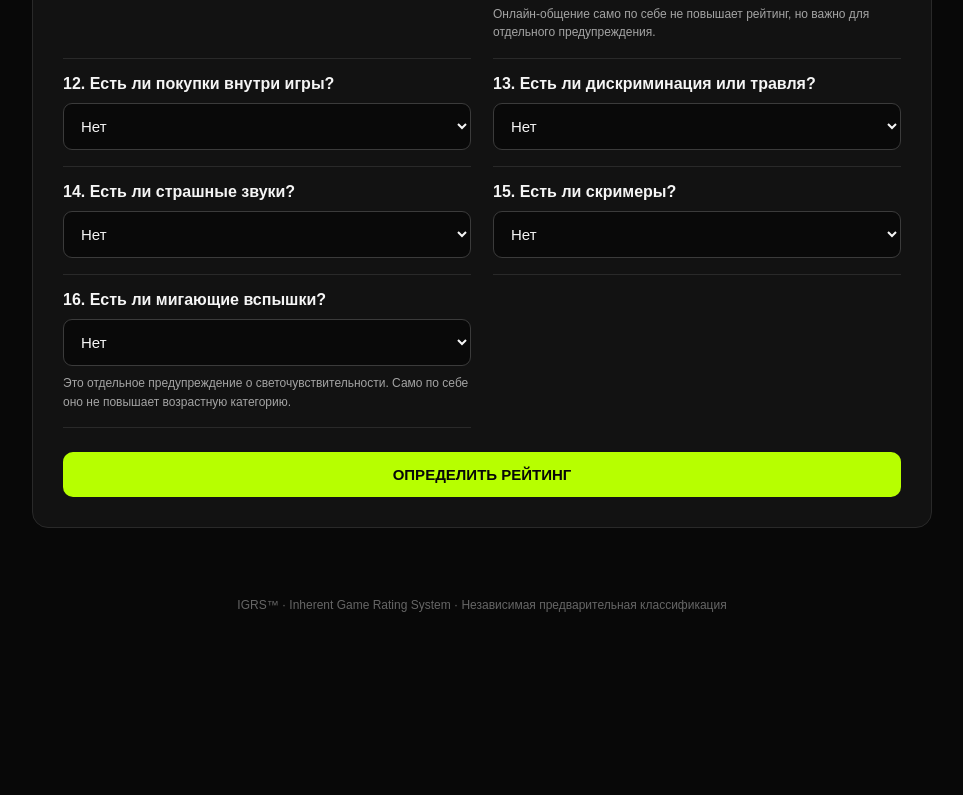
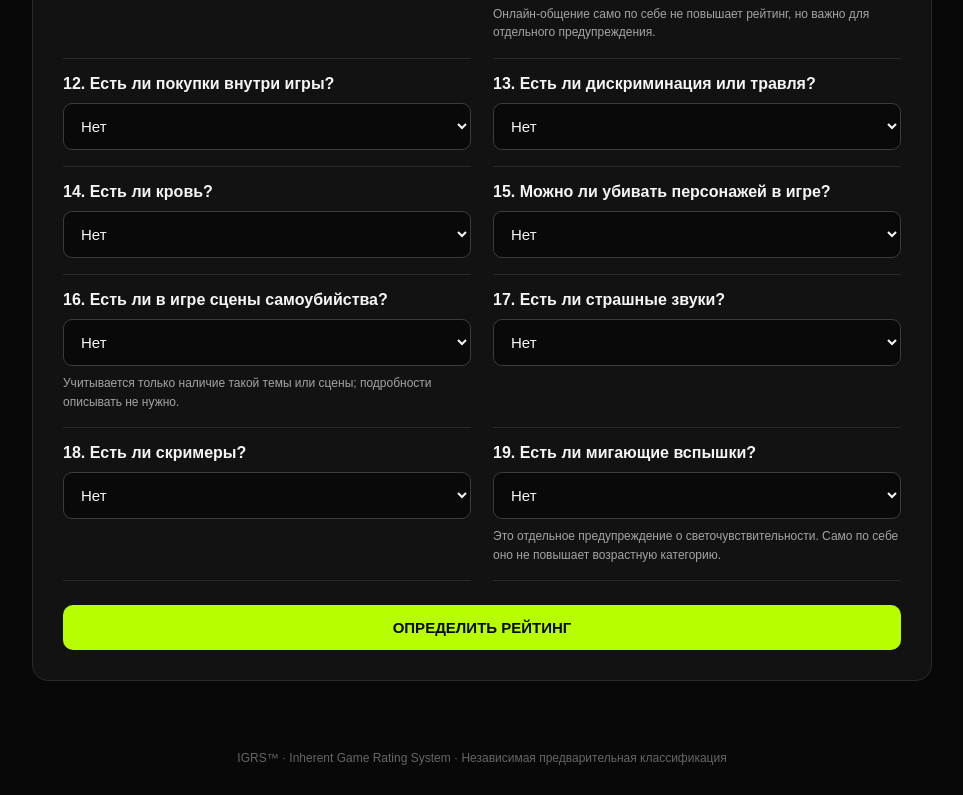
Before and after one commit to Inherent8988/IGRS, a plain HTML site: page index.html in a window 1280 px wide. Shown: the part 1830-2625 px from the top of the page, without its empty margins (158-1121 px from the left). Before the commit the page ends 2472 px from the top, so only its background shows below. Drawn offline with Linux system fonts and the light colour scheme.

Commit message:
Add files via upload

```diff
--- a/index.html
+++ b/index.html
@@ -146,15 +146,28 @@ footer{text-align:center;color:#666;font-size:12px;padding:0 20px 30px}
         <select id="discrimination"><option value="0">Нет</option><option value="1">Редкие упоминания или сюжетный контекст</option><option value="2">Частое или одобряемое игрой изображение</option></select>
       </div>
       <div class="question">
-        <label for="scarySounds">14. Есть ли страшные звуки?</label>
+        <label for="blood">14. Есть ли кровь?</label>
+        <select id="blood"><option value="0">Нет</option><option value="1">Да, присутствует</option></select>
+      </div>
+      <div class="question">
+        <label for="killing">15. Можно ли убивать персонажей в игре?</label>
+        <select id="killing"><option value="0">Нет</option><option value="1">Да, это возможно</option></select>
+      </div>
+      <div class="question">
+        <label for="suicideScenes">16. Есть ли в игре сцены самоубийства?</label>
+        <select id="suicideScenes"><option value="0">Нет</option><option value="1">Да, присутствуют</option></select>
+        <p class="hint">Учитывается только наличие такой темы или сцены; подробности описывать не нужно.</p>
+      </div>
+      <div class="question">
+        <label for="scarySounds">17. Есть ли страшные звуки?</label>
         <select id="scarySounds"><option value="0">Нет</option><option value="1">Редкие или умеренно пугающие звуки</option><option value="2">Частые и очень пугающие звуки</option></select>
       </div>
       <div class="question">
-        <label for="screamers">15. Есть ли скримеры?</label>
+        <label for="screamers">18. Есть ли скримеры?</label>
         <select id="screamers"><option value="0">Нет</option><option value="1">Редкие / не очень резкие</option><option value="2">Частые или резкие скримеры</option></select>
       </div>
       <div class="question">
-        <label for="flashes">16. Есть ли мигающие вспышки?</label>
+        <label for="flashes">19. Есть ли мигающие вспышки?</label>
         <select id="flashes"><option value="0">Нет</option><option value="1">Редкие или слабые вспышки</option><option value="2">Частые, яркие или быстрые вспышки</option></select>
         <p class="hint">Это отдельное предупреждение о светочувствительности. Само по себе оно не повышает возрастную категорию.</p>
       </div>
@@ -189,6 +202,7 @@ document.getElementById("ratingForm").addEventListener("submit", function(event)
   const substances=v("substances"), themes=v("themes"), sexual=v("sexual");
   const gambling=v("gambling"), discrimination=v("discrimination");
   const scarySounds=v("scarySounds"), screamers=v("screamers"), flashes=v("flashes");
+  const blood=v("blood"), killing=v("killing"), suicideScenes=v("suicideScenes");
   let rating=3;
 
   if(violence>=1 || fear>=1 || discrimination>=1 || scarySounds>=1 || screamers>=1)
@@ -205,6 +219,15 @@ document.getElementById("ratingForm").addEventListener("submit", function(event)
      (sexual>=2 && (violence>=2 || themes>=2)))
     rating=18;
 
+  // Эти три фактора дают небольшой дополнительный вес:
+  // два или три отмеченных фактора вместе повышают категорию на одну ступень.
+  const additionalContentPoints = blood + killing + suicideScenes;
+  if (additionalContentPoints >= 2) {
+    const order = [3, 7, 12, 16, 18];
+    const index = order.indexOf(rating);
+    if (index >= 0 && index < order.length - 1) rating = order[index + 1];
+  }
+
   const item=levels[rating];
   const img=document.getElementById("ratingLogo");
   const link=document.getElementById("downloadLogo");
@@ -220,6 +243,9 @@ document.getElementById("ratingForm").addEventListener("submit", function(event)
   const selectedGenres=[...document.querySelectorAll('input[name="genre"]:checked')].map(x=>x.value);
   const notes=[];
   if(selectedGenres.length) notes.push("Жанры: "+selectedGenres.join(", "));
+  if(blood>0) notes.push("Есть кровь");
+  if(killing>0) notes.push("Можно убивать персонажей");
+  if(suicideScenes>0) notes.push("Есть сцены самоубийства");
   if(flashes>0) notes.push(flashes===1 ? "Есть мигающие вспышки" : "Есть частые/яркие мигающие вспышки — предупреждение о светочувствительности");
   if(scarySounds>0) notes.push("Есть страшные звуки");
   if(screamers>0) notes.push("Есть скримеры");
```
